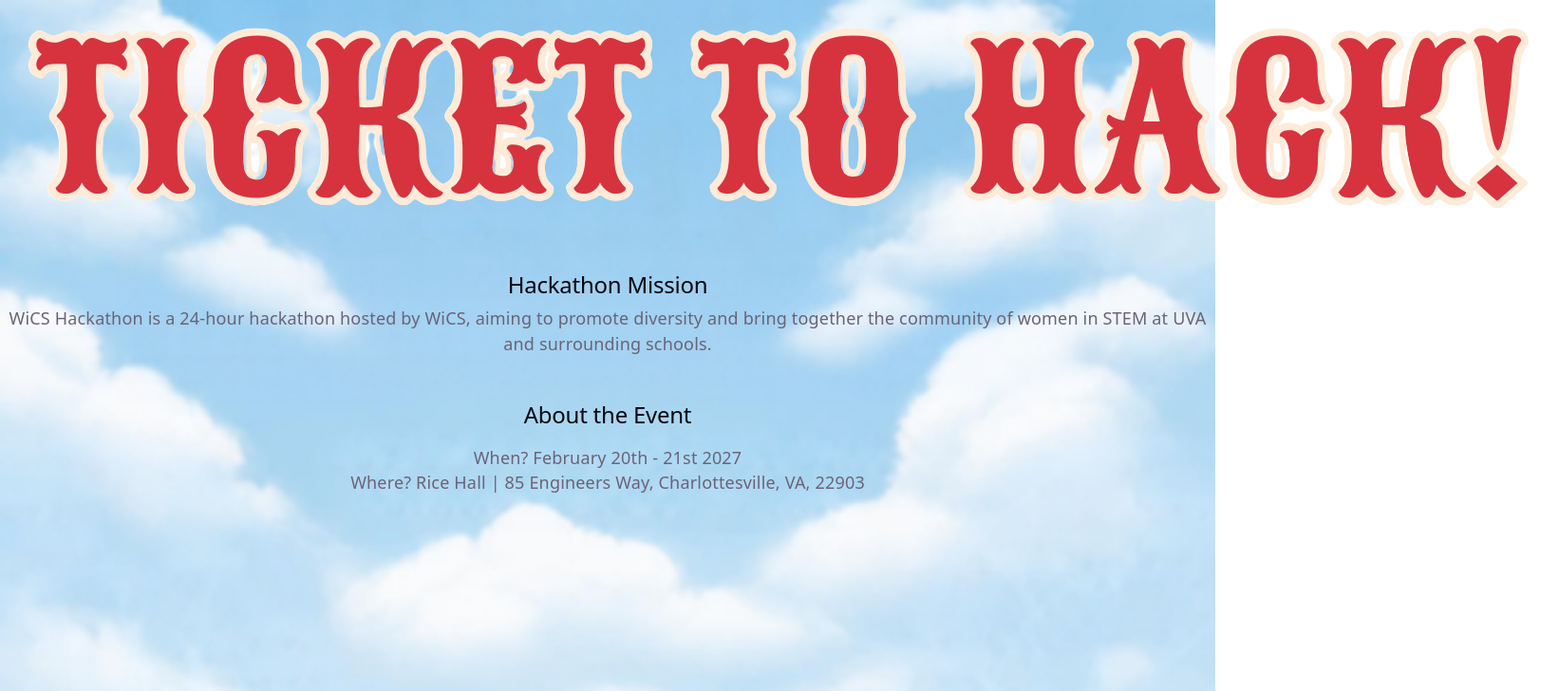
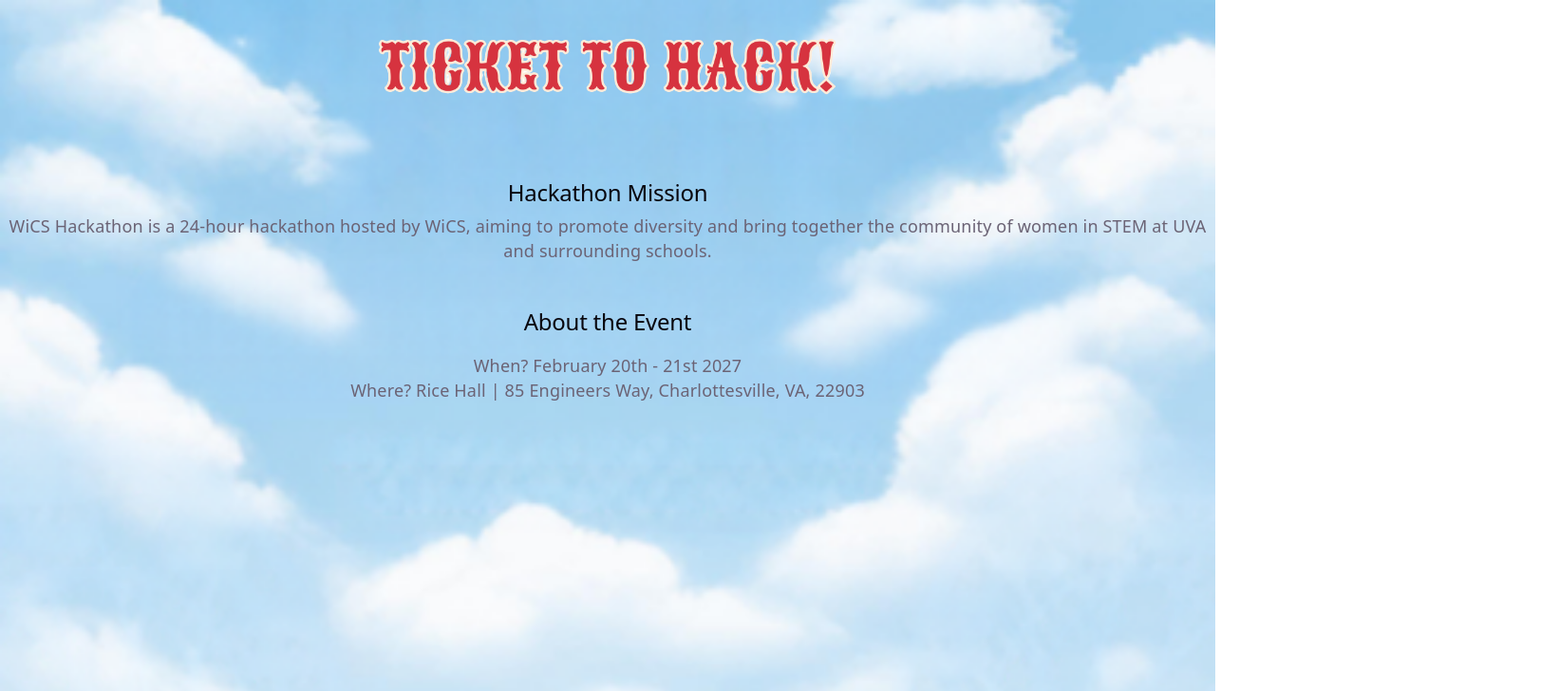
Before and after one commit to wicshacks-oss/Ticket-to-Hack, a React (Vite) app: page / in a window 1280 px wide. Shown: the top 728 px of the page at 95% size, 1642 px wide, since content can reach past the window. Built offline with nearby package versions, Linux system fonts and the light colour scheme.

Commit message:
editing logo size

```diff
--- a/src/App.css
+++ b/src/App.css
@@ -201,3 +201,10 @@
   list-style: none;
   padding: 0;
 }
+/* css for ticket to hack logo */
+.main-logo {
+  width: 80%;
+  max-width: 500px;
+  height: auto;
+  margin: 32px auto;
+}
```
